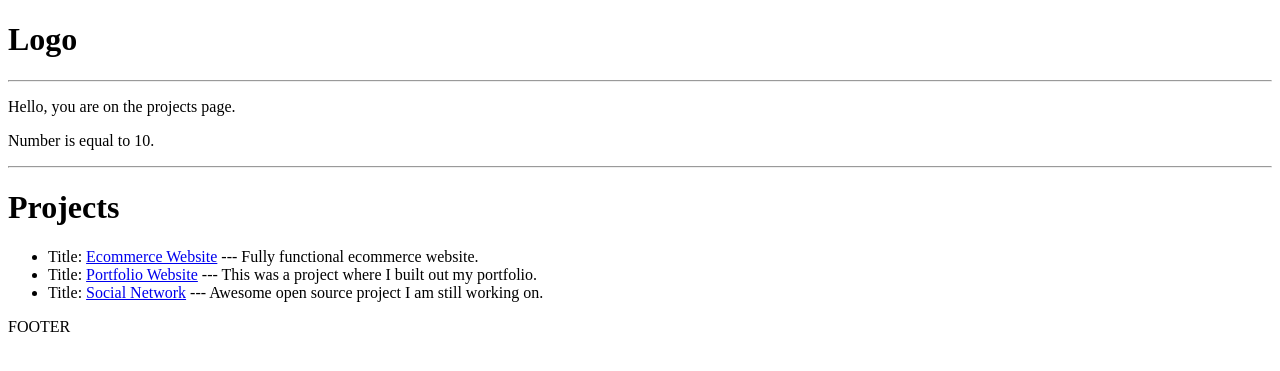
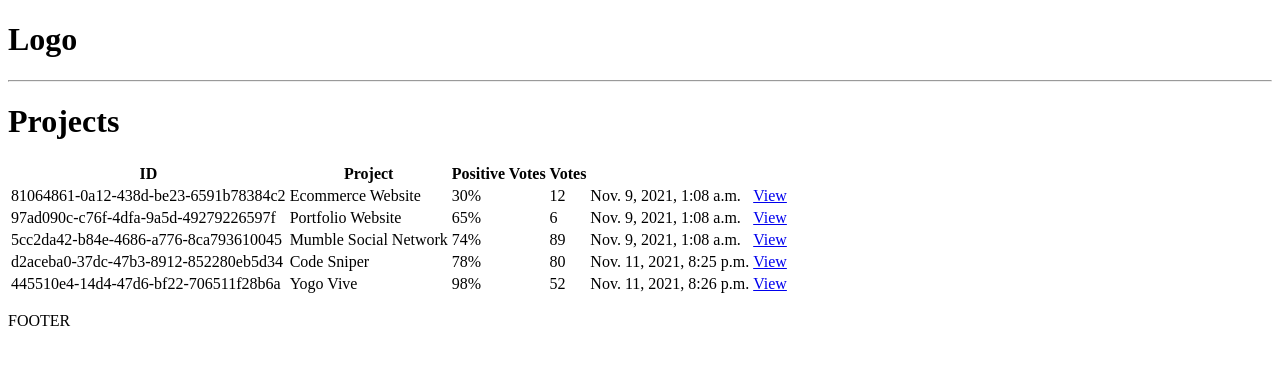
Before and after one commit to Battosai21/devsearch, a Django app: page / in a window 1280 px wide. Shown: the top 371 px of the page. Run offline with Django 3.2, Linux system fonts and the light colour scheme; data comes from the database, SQL or seed files in the repository; both versions use the stored data as it was after the commit.

Commit message:
Stage 3 done

```diff
--- a/projects/templates/projects/projects.html
+++ b/projects/templates/projects/projects.html
@@ -1,24 +1,26 @@
 {% extends 'main.html' %}
 {% block content %}
 
-<p>Hello, you are on the {{page}} page.</p>
-
-{% if number > 10 %}
-    <p>Number is greater than 10.</p>
-{% elif number == 10 %}
-    <p>Number is equal to 10.</p>
-{% else %}
-    <p>Number is less than 10.</p>
-{% endif %}
-
-<hr>
-
 <h1>Projects</h1>
 
-<ul>
-    {% for project in projects %}
-        <li>Title: <a href="{% url 'project' project.id %}">{{project.title}}</a> --- {{project.description}}</li>
-    {% endfor %}
-</ul>
+<table>
+    <tr>
+        <th>ID</th>
+        <th>Project</th>
+        <th>Positive Votes</th>
+        <th>Votes</th>
+        <th></th>
+        {% for project in projects %}
+            <tr>
+                <td>{{project.id}}</td>
+                <td>{{project.title}}</td>
+                <td>{{project.vote_ratio}}%</td>
+                <td>{{project.vote_total}}</td>
+                <td>{{project.created}}</td>
+                <td><a href="{% url 'project' project.id %}">View</a></td>
+            </tr>
+        {% endfor %}
+    </tr>
+</table>
 
 {% endblock content %}
--- a/projects/templates/projects/single-project.html
+++ b/projects/templates/projects/single-project.html
@@ -2,6 +2,11 @@
 {% block content %}
 
 <h1>{{project.title}}</h1>
+<hr>
+{% for tag in project.tags.all %}
+    <span style="border:1px solid grey">{{tag}}</span>
+{% endfor %}
+<hr>
 <br>
 <p>{{project.description}}</p>
 
--- a/projects/views.py
+++ b/projects/views.py
@@ -1,5 +1,6 @@
 from django.shortcuts import render
 from django.http import HttpResponse
+from .models import Project
 
 projectsList = [
     {
@@ -21,15 +22,11 @@ projectsList = [
 
 
 def projects(request):
-    page = "projects"
-    number = 10
-    context = {'page': page, 'number': number, 'projects': projectsList}
+    projects = Project.objects.all()
+    context = {'projects': projects}
     return render(request, 'projects/projects.html', context)
 
 
 def project(request, pk):
-    projectObj = None
-    for i in projectsList:
-        if i['id'] == pk:
-            projectObj = i
+    projectObj = Project.objects.get(id=pk)
     return render(request, 'projects/single-project.html', {'project': projectObj})
```
Also changed, not shown: db.sqlite3.
